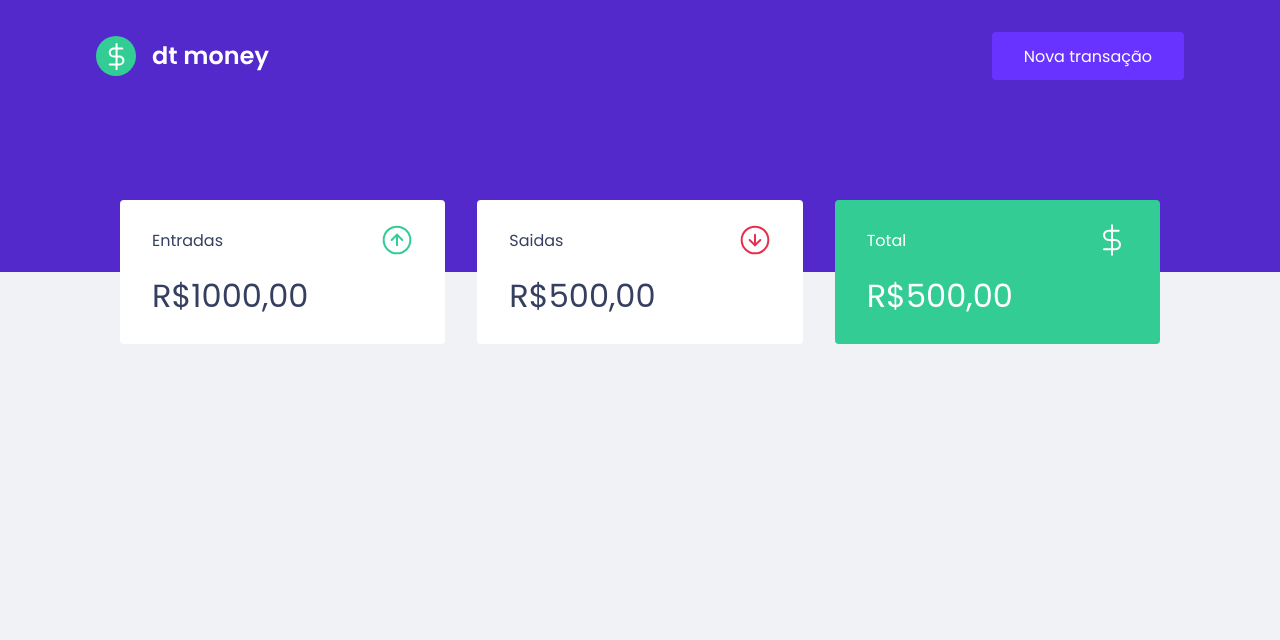
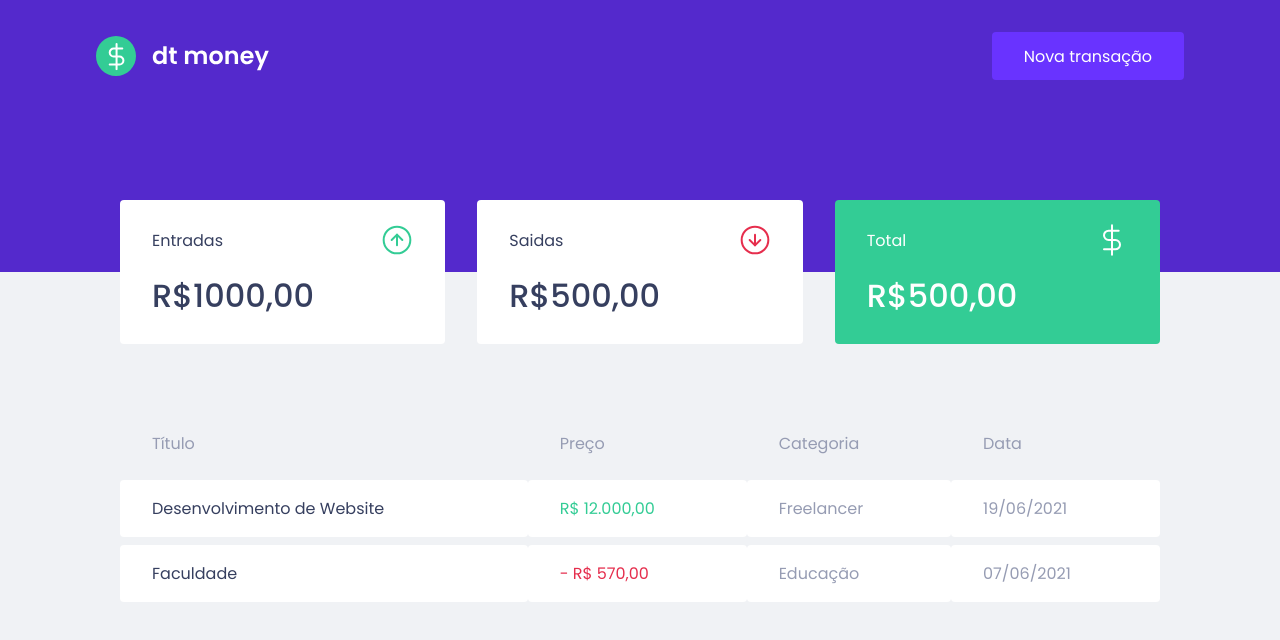
Before and after one commit to MogLuiz/dt-money, a React (Create React App) app: page / in a window 1280 px wide. Shown: the top 640 px of the page. Built offline with nearby package versions, Linux system fonts and the light colour scheme.

Commit message:
TransactionTable Component

```diff
--- a/public/index.html
+++ b/public/index.html
@@ -11,7 +11,7 @@
     <title>dtmoney</title>
 
 
-    <link href="https://fonts.googleapis.com/css2?family=Poppins:wght@400;600&display=swap" rel="stylesheet">
+    <link href="https://fonts.googleapis.com/css2?family=Poppins:wght@400;500;600&display=swap" rel="stylesheet">
   </head>
   <body>
     <noscript>You need to enable JavaScript to run this app.</noscript>
--- a/src/components/Dashboard/index.tsx
+++ b/src/components/Dashboard/index.tsx
@@ -1,5 +1,6 @@
 import React from 'react'
 import { Summary } from '../Summary'
+import { TransactionTable } from '../TransactionsTable'
 
 import { Container } from './styles'
 
@@ -7,6 +8,7 @@ export function Dashboard() {
     return (
         <Container>
             <Summary />
+            <TransactionTable />
         </Container>
     )
 }
--- /dev/null
+++ b/src/components/TransactionsTable/index.tsx
@@ -0,0 +1,36 @@
+import { Container } from './styles'
+
+export function TransactionTable() {
+    return (
+        <Container>
+            <table>
+                <thead>
+                    <tr>
+                        <th>Título</th>
+                        <th>Preço</th>
+                        <th>Categoria</th>
+                        <th>Data</th>
+                    </tr>
+                </thead>
+
+                <tbody>
+                    <tr>
+                        <td>Desenvolvimento de Website</td>
+                        <td className="deposit">R$ 12.000,00</td>
+                        <td>Freelancer</td>
+                        <td>19/06/2021</td>
+                    </tr>
+
+                    <tr>
+                        <td>Faculdade</td>
+                        <td className="withdraw">- R$ 570,00</td>
+                        <td>Educação</td>
+                        <td>07/06/2021</td>
+                    </tr>
+
+
+                </tbody>
+            </table>
+        </Container>
+    )
+}
--- /dev/null
+++ b/src/components/TransactionsTable/styles.ts
@@ -0,0 +1,52 @@
+import styled from 'styled-components';
+
+
+export const Container = styled.div`
+
+    margin-top: 4rem;
+
+    table {
+        width: 100%;
+        border-spacing: 0 0.5rem;
+    }
+
+    tr {
+        &:hover {
+        transform: translateX(10px);
+
+        transition: transform 0.3s;
+    }
+
+    th {
+        color: var(--text-body);
+        font-weight: 400;
+        padding: 1rem 2rem;
+        text-align: left;
+        line-height: 1.5rem;
+
+    }
+
+    td {
+        padding: 1rem 2rem;
+        border: 0;
+        background: var(--shape);
+        color: var(--text-body);
+        border-radius: 0.25rem;
+
+        &:first-child{
+            color: var(--text-title);
+        }
+
+        &.deposit {
+            color: var(--green);
+        }
+
+        &.withdraw {
+            color: var(--red);
+        }
+
+    }
+
+    }
+
+`
```
